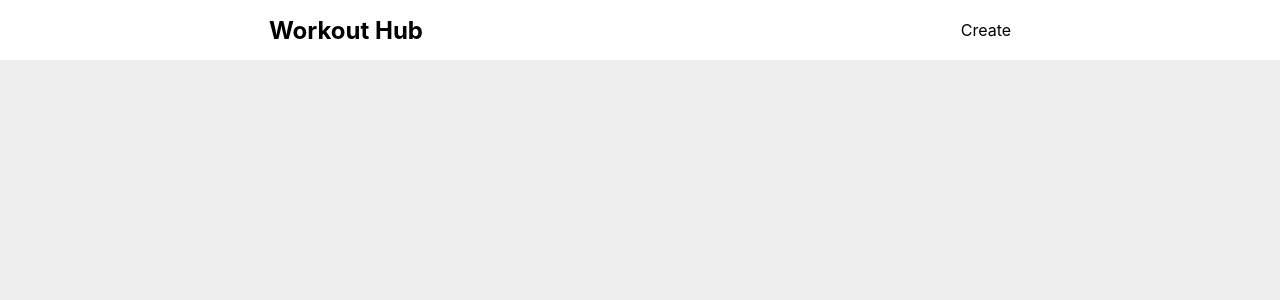
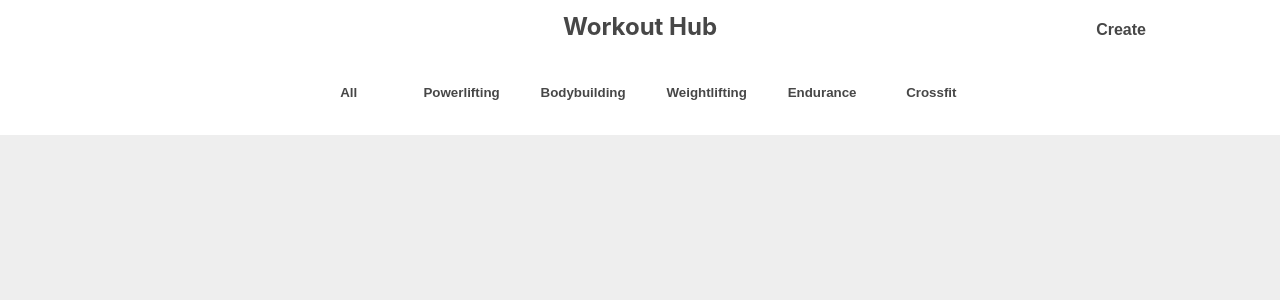
Before and after one commit to omerdemirkan/workout-share, a React (Create React App) app in the folder front-end/: page / in a window 1280 px wide. Shown: the top 300 px of the page. Built offline with nearby package versions, Linux system fonts and the light colour scheme.

Commit message:
Create responsive navbar and backdrop

```diff
--- a/front-end/package.json
+++ b/front-end/package.json
@@ -31,5 +31,6 @@
       "last 1 firefox version",
       "last 1 safari version"
     ]
-  }
+  },
+  "devDependencies": {}
 }
--- a/front-end/public/index.html
+++ b/front-end/public/index.html
@@ -2,7 +2,6 @@
 <html lang="en">
   <head>
     <meta charset="utf-8" />
-    <link rel="icon" href="%PUBLIC_URL%/favicon.ico" />
     <meta name="viewport" content="width=device-width, initial-scale=1" />
     <meta name="theme-color" content="#000000" />
     <meta
@@ -10,34 +9,17 @@
       content="Web site created using create-react-app"
     />
     <link rel="apple-touch-icon" href="%PUBLIC_URL%/logo192.png" />
-    <!--
-      manifest.json provides metadata used when your web app is installed on a
-      user's mobile device or desktop. See https://developers.google.com/web/fundamentals/web-app-manifest/
-    -->
     <link rel="manifest" href="%PUBLIC_URL%/manifest.json" />
-    <!--
-      Notice the use of %PUBLIC_URL% in the tags above.
-      It will be replaced with the URL of the `public` folder during the build.
-      Only files inside the `public` folder can be referenced from the HTML.
-
-      Unlike "/favicon.ico" or "favicon.ico", "%PUBLIC_URL%/favicon.ico" will
-      work correctly both with client-side routing and a non-root public URL.
-      Learn how to configure a non-root public URL by running `npm run build`.
-    -->
     <title>Workout Hub</title>
+    <style>
+      /* To allow for the sidedrawer off of screen, to disable horizontal scrolling. */
+      body {
+        overflow-x: hidden;
+      }
+    </style>
   </head>
   <body>
     <noscript>You need to enable JavaScript to run this app.</noscript>
     <div id="root"></div>
-    <!--
-      This HTML file is a template.
-      If you open it directly in the browser, you will see an empty page.
-
-      You can add webfonts, meta tags, or analytics to this file.
-      The build step will place the bundled scripts into the <body> tag.
-
-      To begin the development, run `npm start` or `yarn start`.
-      To create a production bundle, use `npm run build` or `yarn build`.
-    -->
   </body>
 </html>
--- /dev/null
+++ b/front-end/src/components/UI/Backdrop/Backdrop.js
@@ -0,0 +1,8 @@
+import React from 'react';
+import classes from './Backdrop.module.css'
+
+const backdrop = props => {
+    return <div onClick={props.clicked} className={classes.Backdrop}></div>
+}
+
+export default backdrop;
--- /dev/null
+++ b/front-end/src/components/UI/Backdrop/Backdrop.module.css
@@ -0,0 +1,9 @@
+.Backdrop {
+    width: 100%;
+    height: 100%;
+    position: fixed;
+    z-index: 3;
+    left: 0;
+    top: 0;
+    background-color: rgba(0, 0, 0, 0.5);
+}
--- a/front-end/src/components/UI/navbar/navbar.js
+++ b/front-end/src/components/UI/navbar/navbar.js
@@ -1,12 +1,55 @@
 import React from 'react';
 import classes from './navbar.module.css'
-import {NavLink} from 'react-router-dom';
+import {NavLink, Link} from 'react-router-dom';
+import Backdrop from '../Backdrop/Backdrop'
 
-const navbar = props => {
-    return <nav className={classes.Navbar}>
-        <h2 className={classes.Logo}>Workout Hub</h2>
-        <NavLink to="/yeet" className={classes.NavItem}>Create</NavLink>
-    </nav>
+class Navbar extends React.Component {
+    state = {
+        sideDrawerOpen: false,
+        links: [
+            {display: 'All', path: '/', activeColor: '#00e5ff', idleColor: '#04a8af'},
+            {display: 'Powerlifting', path: '/powerlifting', activeColor: '#ff0000', idleColor: '#af0404'},
+            {display: 'Bodybuilding', path: '/bodybuilding', activeColor: '#007fff', idleColor: '#0460af'},
+            {display: 'Weightlifting', path: '/weightlifting', activeColor: '#ffb900', idleColor: '#af8004'},
+            {display: 'Endurance', path: '/endurance', activeColor: '#68ff00', idleColor: '#51af04'},
+            {display: 'Crossfit', path: '/crossfit', activeColor: '#00ff9d', idleColor: '#04af78'},
+        ]
+    }
+
+    toggleSideDrawerHandler = () => {
+        const copy = this.state.sideDrawerOpen;
+        this.setState({
+            sideDrawerOpen: !copy
+        });
+    }
+
+    render() {
+        const navList = this.state.links.map(link => {
+            return <li>
+                <NavLink to={link.path} className={classes.NavLink}>
+                    <button className={classes.NavButton}>{link.display}</button>
+                </NavLink>
+            </li>
+        });
+        return <React.Fragment>
+            <nav className={classes.Navbar}>
+                <Link to="/"><h2 className={classes.Logo}>Workout Hub</h2></Link>
+                <div className={classes.Options}
+                style={this.state.sideDrawerOpen ? {transform: 'translate(-100%)'} : null}>
+                    <ul>
+                        {navList}
+                    </ul>
+                </div>
+                <button className={classes.Create}>Create</button>
+                <div className={classes.Burger} onClick={this.toggleSideDrawerHandler}>
+                    <div className={classes.Line1}></div>
+                    <div className={classes.Line2}></div>
+                    <div className={classes.Line3}></div>
+                </div>
+            </nav>
+            {this.state.sideDrawerOpen ? <Backdrop clicked={this.toggleSideDrawerHandler}/> : null}
+        </React.Fragment>
+    }
 }
 
-export default navbar;
+export default Navbar;
--- a/front-end/src/components/UI/navbar/navbar.module.css
+++ b/front-end/src/components/UI/navbar/navbar.module.css
@@ -1,33 +1,126 @@
 .Navbar {
-    display: flex;
-    justify-content: space-around;
-    align-items: center;
     min-height: 60px;
     width: 100%;
+    background-color: white;
+    text-align: center;
+    overflow: auto;
     position: fixed;
-
-    background-color: white;
+    z-index: 5;
 }
 
 .Logo {
-    color: black;
+    color: rgb(71, 71, 71);
     display: inline;
     margin: 0;
+    position: absolute;
+    left: 10%;
+    top: 12px;
+    outline: 0;
 }
 
-ul {
-    color: black;
+.Create {
+    background-color: transparent;
+    border-style: none;
+    font-size: 16px;
+    font-weight: bold;
+    color: rgb(71, 71, 71);
+    position: absolute;
+    right: 10%;
+    top: 20px;
+    outline: 0;
+}
+
+.Options {
+    margin: 18px 0;
+}
+
+.Burger {
+    display: none;
+    position: absolute;
+    top: 15px;
+    right: 30px;
+    cursor: pointer;
+}
+
+.Burger div {
+    width: 30px;
+    height: 4px;
+    margin: 5px 0;
+    background-color: rgb(71, 71, 71);
+    border-radius: 0.5rem;
+}
+
+.Navbar ul {
     list-style: none;
     display: inline;
     padding-inline-start: 0;
 }
 
-li {
+.Navbar li {
     display: inline-block;
-    margin: 0 20px;
+    margin: 0 calc(8px + 0.5%);
 }
 
-.NavItem {
-    text-decoration: none;
-    color: black;
+.NavButton {
+    border-style: none;
+    background-color: transparent;
+    color: rgb(71, 71, 71);
+    min-width: 80px;
+    min-height: 25px;
+    /* border: 1px solid; */
+    border-radius: 1rem;
+    outline: 0;
+    cursor: pointer;
+    font-weight: bold;
 }
+
+@media (max-width: 1350px) {
+    .Options {
+        margin: 80px 0 30px;
+    }
+    .Logo {
+        left: 50%;
+        transform: translate(-50%);
+    }
+}
+
+@media (max-width: 768px) {
+    .Create {display: none;}
+    .Burger {
+        display: inline-block;
+    }
+
+    .Options {
+        position: fixed;
+        margin-top: 60px;
+        right: -60%;
+        height: 92vh;
+        width: 60%;
+        background-color: white;
+        /* transform: translate(100%); */
+        transition: transform 0.2s ease-in-out;
+    }
+    .Options ul {
+        display: flex;
+        flex-direction: column;
+        text-align: left;
+        width: 75%;
+        position: absolute;
+        right: 0;
+        top: 30px;
+    }
+    .NavButton {
+        border-style: none;
+        background-color: transparent;
+        text-align: left;
+        height: 20px;
+        outline: 0;
+        font-size: 18px;
+    }
+    .Options li {
+        margin: 20px 0;
+    }
+    .ActiveNav {
+        transform: translate(0%);
+    }
+}
```
Also changed, not shown: front-end/src/App.js (+7 -4 lines), front-end/src/containers/feed/all.js (line endings or trailing spaces), 1 other file (tests, documents, lock files or other folders).
